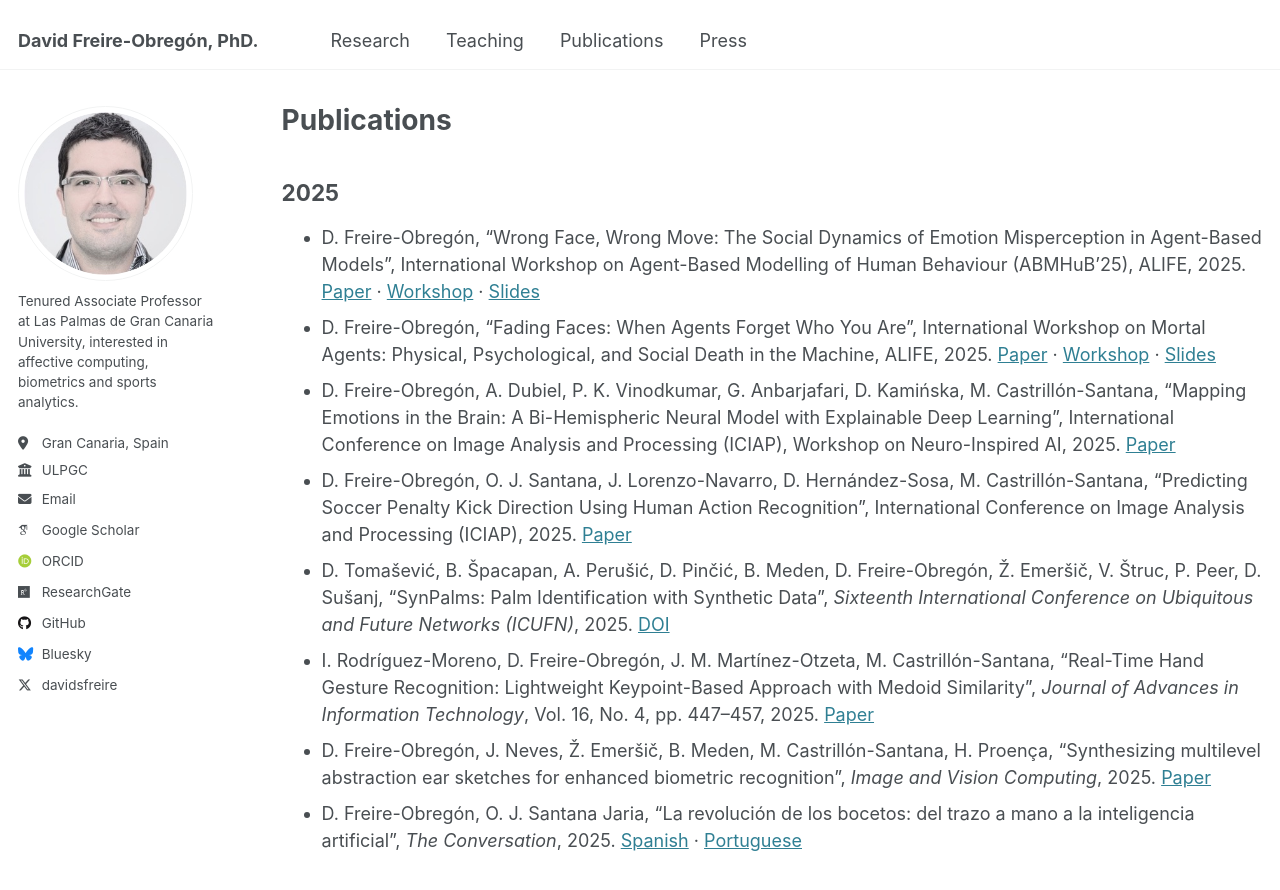
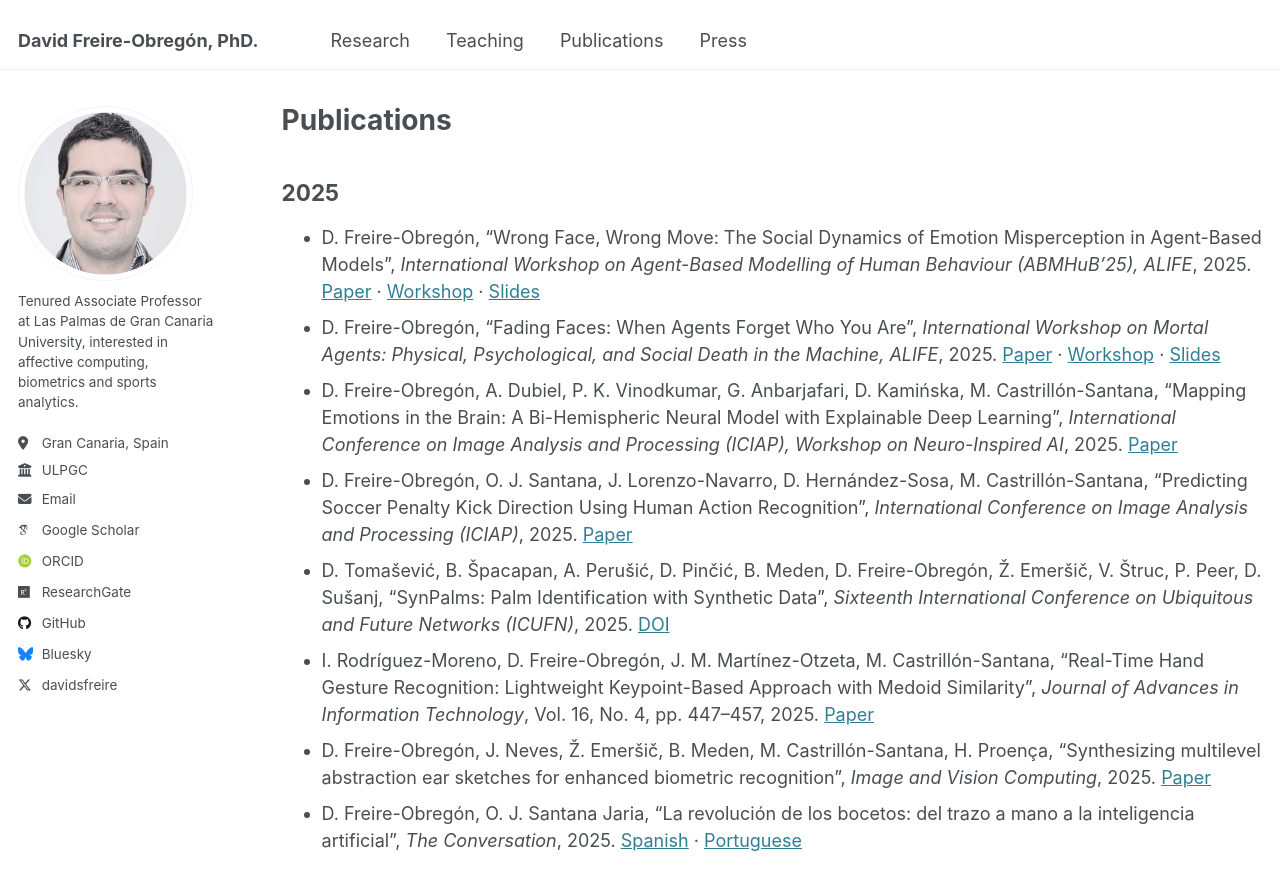
Before and after one commit to davidfreire/davidfreire.github.io, a Jekyll site: the page built from _pages/publications.md, in a window 1280 px wide and 900 px high. Shown: the top 890 px of the window. Built offline with Jekyll 4.4.1, drawn with Linux system fonts in a browser that asks for light colours; some web fonts are replaced.

```diff
--- a/_pages/publications.md
+++ b/_pages/publications.md
@@ -11,10 +11,10 @@ redirect_from:
 
 
 ## 2025
-- D. Freire-Obregón, "Wrong Face, Wrong Move: The Social Dynamics of Emotion Misperception in Agent-Based Models", International Workshop on Agent-Based Modelling of Human Behaviour (ABMHuB'25), ALIFE, 2025. <a href="https://arxiv.org/abs/2509.00080" target="_blank">Paper</a> · <a href="http://abmhub.cs.ucl.ac.uk/2025/" target="_blank">Workshop</a> · <a href="https://github.com/davidfreire/davidfreire.github.io/raw/master/files/2025_ABMHuB.pdf" target="_blank" download>Slides</a>
-- D. Freire-Obregón, "Fading Faces: When Agents Forget Who You Are", International Workshop on Mortal Agents: Physical, Psychological, and Social Death in the Machine, ALIFE, 2025. <a href="https://zenodo.org/records/17233750" target="_blank">Paper</a> · <a href="https://sites.google.com/kyoto-u.ac.jp/mortalagents2025" target="_blank">Workshop</a> · <a href="https://github.com/davidfreire/davidfreire.github.io/raw/master/files/2025_Mortal_Agents_Fading_Faces.pdf" target="_blank" download>Slides</a>
-- D. Freire-Obregón, A. Dubiel, P. K. Vinodkumar, G. Anbarjafari, D. Kamińska, M. Castrillón-Santana, "Mapping Emotions in the Brain: A Bi-Hemispheric Neural Model with Explainable Deep Learning", International Conference on Image Analysis and Processing (ICIAP), Workshop on Neuro-Inspired AI, 2025. <a href="https://arxiv.org/abs/2507.12625" target="_blank">Paper</a>
-- D. Freire-Obregón, O. J. Santana, J. Lorenzo-Navarro, D. Hernández-Sosa, M. Castrillón-Santana, "Predicting Soccer Penalty Kick Direction Using Human Action Recognition", International Conference on Image Analysis and Processing (ICIAP), 2025. <a href="https://arxiv.org/abs/2507.12617" target="_blank">Paper</a>
+- D. Freire-Obregón, "Wrong Face, Wrong Move: The Social Dynamics of Emotion Misperception in Agent-Based Models", *International Workshop on Agent-Based Modelling of Human Behaviour (ABMHuB'25), ALIFE*, 2025. <a href="https://arxiv.org/abs/2509.00080" target="_blank">Paper</a> · <a href="http://abmhub.cs.ucl.ac.uk/2025/" target="_blank">Workshop</a> · <a href="https://github.com/davidfreire/davidfreire.github.io/raw/master/files/2025_ABMHuB.pdf" target="_blank" download>Slides</a>
+- D. Freire-Obregón, "Fading Faces: When Agents Forget Who You Are", *International Workshop on Mortal Agents: Physical, Psychological, and Social Death in the Machine, ALIFE*, 2025. <a href="https://zenodo.org/records/17233750" target="_blank">Paper</a> · <a href="https://sites.google.com/kyoto-u.ac.jp/mortalagents2025" target="_blank">Workshop</a> · <a href="https://github.com/davidfreire/davidfreire.github.io/raw/master/files/2025_Mortal_Agents_Fading_Faces.pdf" target="_blank" download>Slides</a>
+- D. Freire-Obregón, A. Dubiel, P. K. Vinodkumar, G. Anbarjafari, D. Kamińska, M. Castrillón-Santana, "Mapping Emotions in the Brain: A Bi-Hemispheric Neural Model with Explainable Deep Learning", *International Conference on Image Analysis and Processing (ICIAP), Workshop on Neuro-Inspired AI*, 2025. <a href="https://arxiv.org/abs/2507.12625" target="_blank">Paper</a>
+- D. Freire-Obregón, O. J. Santana, J. Lorenzo-Navarro, D. Hernández-Sosa, M. Castrillón-Santana, "Predicting Soccer Penalty Kick Direction Using Human Action Recognition", *International Conference on Image Analysis and Processing (ICIAP)*, 2025. <a href="https://arxiv.org/abs/2507.12617" target="_blank">Paper</a>
 - D. Tomašević, B. Špacapan, A. Perušić, D. Pinčić, B. Meden, D. Freire-Obregón, Ž. Emeršič, V. Štruc, P. Peer, D. Sušanj, "SynPalms: Palm Identification with Synthetic Data", *Sixteenth International Conference on Ubiquitous and Future Networks (ICUFN)*, 2025. <a href="https://ieeexplore.ieee.org/abstract/document/11169785" target="_blank">DOI</a>
 - I. Rodríguez-Moreno, D. Freire-Obregón, J. M. Martínez-Otzeta, M. Castrillón-Santana, "Real-Time Hand Gesture Recognition: Lightweight Keypoint-Based Approach with Medoid Similarity", *Journal of Advances in Information Technology*, Vol. 16, No. 4, pp. 447–457, 2025. <a href="https://www.jait.us/show-253-1668-1.html" target="_blank">Paper</a>
 - D. Freire-Obregón, J. Neves, Ž. Emeršič, B. Meden, M. Castrillón-Santana, H. Proença, "Synthesizing multilevel abstraction ear sketches for enhanced biometric recognition", *Image and Vision Computing*, 2025. <a href="https://www.sciencedirect.com/science/article/pii/S0262885625000125" target="_blank">Paper</a>
```
